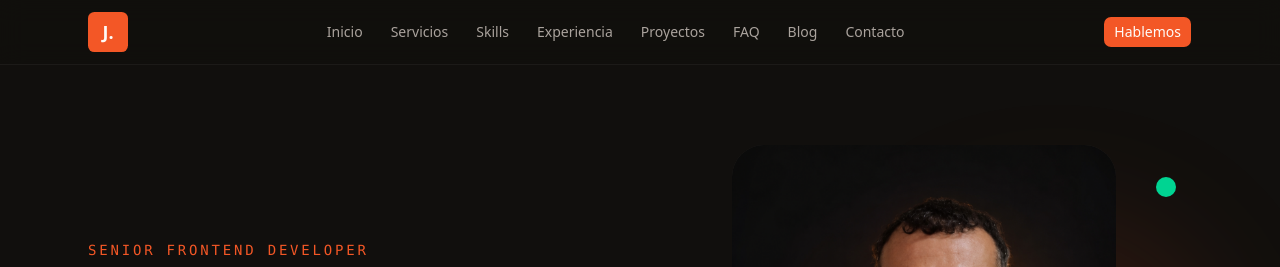
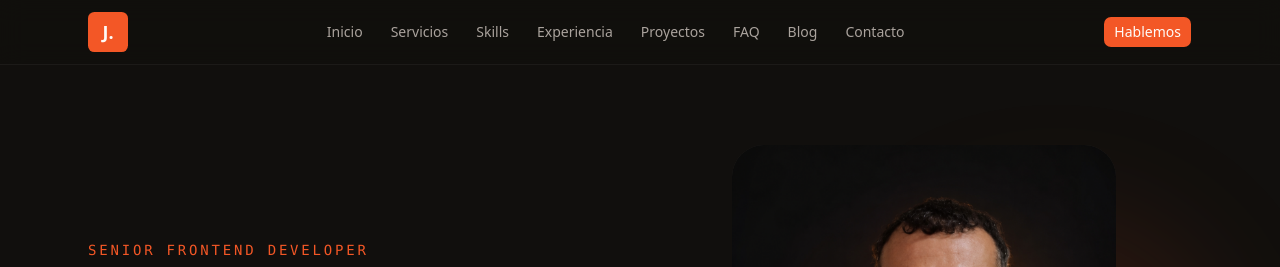
Before and after one commit to yayomanosalva/jairmanosalva-portfolio, a React app: page / in a window 1280 px wide. Shown: the top 267 px of the page. Built offline with nearby package versions, Linux system fonts and the light colour scheme; the HTML template or start-up script is replaced by a standard one.

Commit message:
fix: remove green decorative dot from hero, fix deploy script

```diff
--- a/package.json
+++ b/package.json
@@ -7,7 +7,7 @@
     "build": "rsbuild build",
     "build-storybook": "storybook build",
     "check": "biome check --write",
-    "deploy": "PUBLIC_URL=/jairmanosalva-portfolio/ rsbuild build && gh-pages -d dist -t",
+    "deploy": "PUBLIC_URL=/jairmanosalva-portfolio/ rsbuild build && gh-pages -d dist --nojekyll",
     "dev": "rsbuild --open",
     "format": "biome format --write",
     "lint": "eslint .",
--- a/src/features/home/hero.tsx
+++ b/src/features/home/hero.tsx
@@ -27,7 +27,6 @@ export function Hero() {
 
           <div className="relative">
             <div aria-hidden="true" className="absolute -right-6 top-1/2 size-64 -translate-y-1/2 rounded-full bg-primary/15 blur-3xl md:size-80" />
-            <span aria-hidden="true" className="absolute right-4 top-8 z-10 size-5 rounded-full bg-emerald-400" />
             <div className="relative mx-auto flex aspect-[4/5] max-w-sm items-end justify-center overflow-hidden rounded-t-[2rem] bg-gradient-to-b from-secondary to-card">
               <img src="/portfolio/hero-portrait.png" alt="Retrato de Jair Manosalva" className="h-full w-full object-cover object-top" />
             </div>
```
